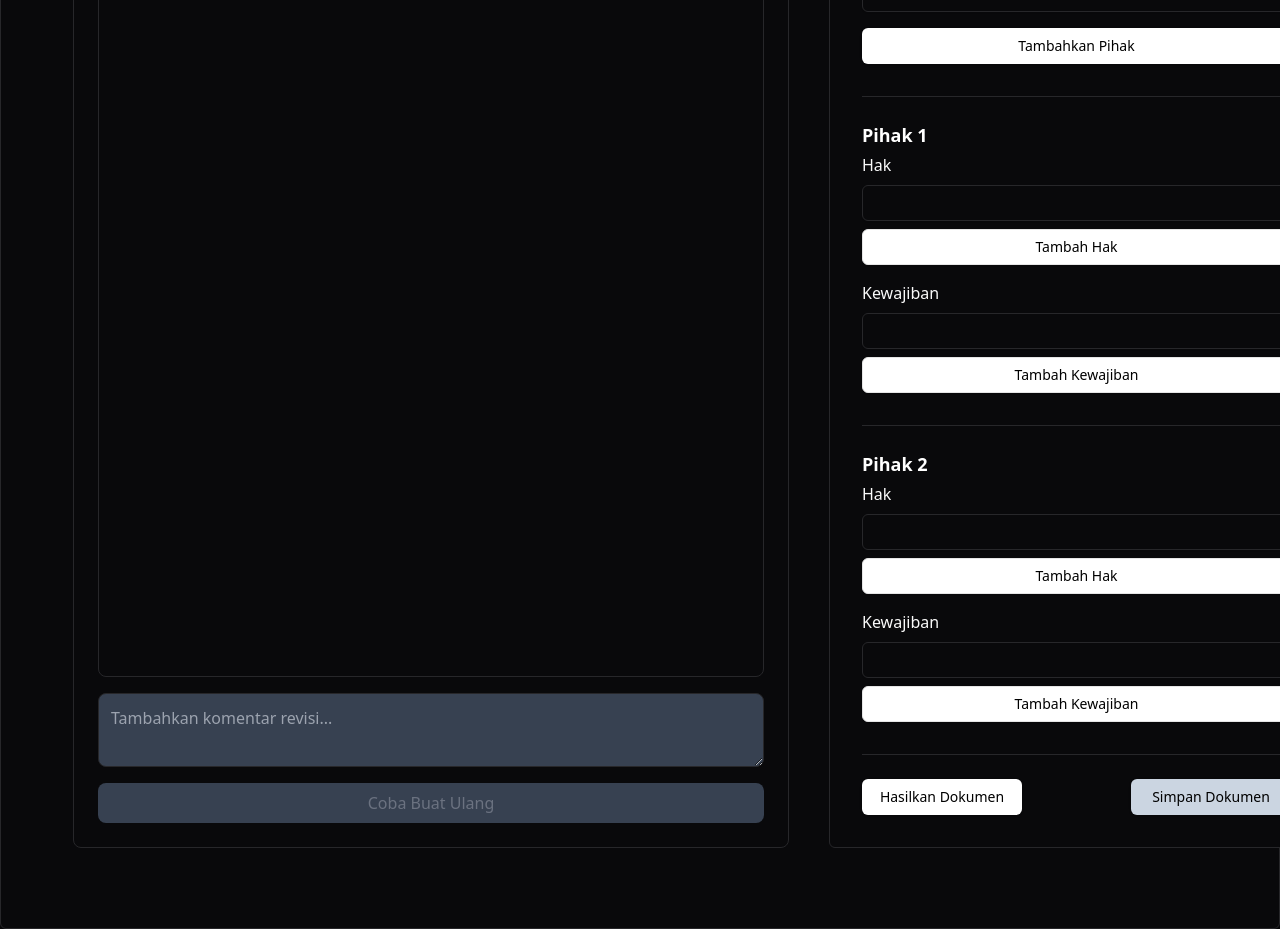
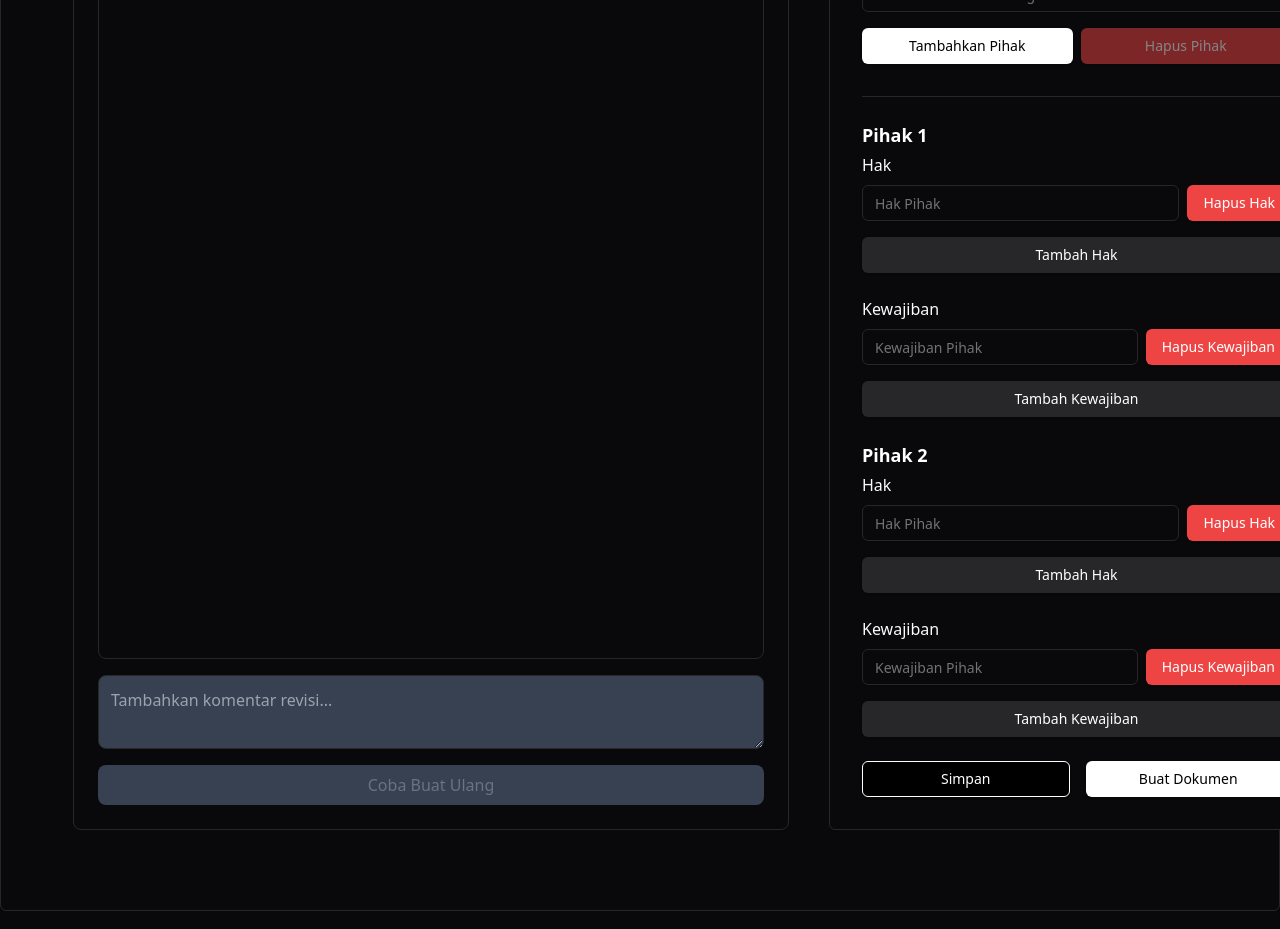
Before and after one commit to ppl-navigo/lambda, a Next.js app: page /legal-document in a window 1280 px wide. Shown: the part 660-1589 px from the top of the page. Built offline with nearby package versions, Linux system fonts and the light colour scheme.

Commit message:
[REFACTOR]: Fixing buttons and field pihak-pihak

```diff
--- a/app/components/Form/DocumentForm.tsx
+++ b/app/components/Form/DocumentForm.tsx
@@ -17,12 +17,20 @@ interface DocumentFormProps {
   onGenerate: () => void
 }
 
+interface Party {
+  id: string
+  customName: string
+}
+
 const DocumentForm: React.FC<DocumentFormProps> = ({ onGenerate }) => {
   const [judul, setJudul] = useState("")
   const [tujuan, setTujuan] = useState("")
   const [startDate, setStartDate] = useState<Date | null>(null)
   const [endDate, setEndDate] = useState<Date | null>(null)
-  const [parties, setParties] = useState(["Pihak 1", "Pihak 2"])
+  const [parties, setParties] = useState<Party[]>([
+    { id: "Pihak 1", customName: "" },
+    { id: "Pihak 2", customName: "" },
+  ])
   const [rights, setRights] = useState<{ [key: string]: string[] }>({
     "Pihak 1": [""],
     "Pihak 2": [""],
@@ -44,10 +52,10 @@ const DocumentForm: React.FC<DocumentFormProps> = ({ onGenerate }) => {
 
   // Tambahkan pihak baru
   const addParty = () => {
-    const newParty = `Pihak ${parties.length + 1}`
-    setParties([...parties, newParty])
-    setRights({ ...rights, [newParty]: [""] })
-    setObligations({ ...obligations, [newParty]: [""] })
+    const newPartyId = `Pihak ${parties.length + 1}`
+    setParties([...parties, { id: newPartyId, customName: "" }])
+    setRights({ ...rights, [newPartyId]: [""] })
+    setObligations({ ...obligations, [newPartyId]: [""] })
   }
 
   // Update Hak & Kewajiban
@@ -62,6 +70,7 @@ const DocumentForm: React.FC<DocumentFormProps> = ({ onGenerate }) => {
     updatedObligations[index] = value
     setObligations({ ...obligations, [party]: updatedObligations })
   }
+
   // Tambahkan Hak/Kewajiban baru
   const addRight = (party: string) => {
     setRights({ ...rights, [party]: [...rights[party], ""] })
@@ -81,6 +90,7 @@ const DocumentForm: React.FC<DocumentFormProps> = ({ onGenerate }) => {
     const updatedObligations = obligations[party].filter((_, i) => i !== index)
     setObligations({ ...obligations, [party]: updatedObligations })
   }
+
   return (
     <div className="p-8 bg-[#09090B] text-white rounded-md border border-[#27272A] w-[495px]">
       {/* Judul */}
@@ -168,78 +178,48 @@ const DocumentForm: React.FC<DocumentFormProps> = ({ onGenerate }) => {
         <h3 className="text-lg font-semibold text-[#FAFAFA] mb-2">
           Pihak-Pihak
         </h3>
-        {parties.map((party) => (
+        {parties.map((party, idx) => (
           <Input
-            key={party} // Use party name as the key instead of index
-            value={party.startsWith("Pihak") ? "" : party} // Hapus teks default saat diketik
+            key={party.id}
+            value={party.customName}
             onChange={(e) => {
               const updatedParties = [...parties]
-              const oldPartyName = party
-              const newPartyName =
-                e.target.value || `Pihak ${parties.indexOf(party) + 1}`
-
-              const updatedRights = { ...rights }
-              const updatedObligations = { ...obligations }
-
-              // Perbarui nama dalam daftar parties
-              const partyIndex = parties.indexOf(party)
-              updatedParties[partyIndex] = newPartyName
-
-              if (oldPartyName !== newPartyName) {
-                updatedRights[newPartyName] = updatedRights[oldPartyName] || [
-                  "",
-                ]
-                updatedObligations[newPartyName] = updatedObligations[
-                  oldPartyName
-                ] || [""]
-                delete updatedRights[oldPartyName]
-                delete updatedObligations[oldPartyName]
-              }
-
+              updatedParties[idx].customName = e.target.value
               setParties(updatedParties)
-              setRights(updatedRights)
-              setObligations(updatedObligations)
             }}
             className="bg-[#09090B] border border-[#27272A] text-white placeholder-[#A1A1AA] mb-2"
-            placeholder={`Pihak ${parties.indexOf(party) + 1}`}
+            placeholder={`${party.id} : Nama atau Organisasi`}
           />
         ))}
-
-        {parties.length > 2 ? (
-          <div className="flex gap-2 mt-2">
+        <div className="flex gap-2">
           <Button
-              className="flex-1 bg-white text-black hover:bg-gray-300"
+            className="flex-1 mt-2 bg-white text-black hover:bg-gray-300"
             onClick={addParty}
           >
             Tambahkan Pihak
           </Button>
           <Button
-              className="flex-1 bg-red-600 text-white hover:bg-red-700"
+            className="flex-1 mt-2 bg-red-500 text-white hover:bg-red-600"
             onClick={() => {
-                const updatedParties = parties.slice(0, -1)
-                const removedParty = parties[parties.length - 1]
+              if (parties.length <= 2) return
+              const lastParty = parties[parties.length - 1]
+              const newParties = parties.slice(0, -1)
+              setParties(newParties)
 
-                const updatedRights = { ...rights }
-                const updatedObligations = { ...obligations }
-                delete updatedRights[removedParty]
-                delete updatedObligations[removedParty]
+              // Remove rights and obligations for the deleted party
+              const newRights = { ...rights }
+              delete newRights[lastParty.id]
+              setRights(newRights)
 
-                setParties(updatedParties)
-                setRights(updatedRights)
-                setObligations(updatedObligations)
+              const newObligations = { ...obligations }
+              delete newObligations[lastParty.id]
+              setObligations(newObligations)
             }}
+            disabled={parties.length <= 2}
           >
             Hapus Pihak
           </Button>
         </div>
-        ) : (
-          <Button
-            className="w-full mt-2 bg-white text-black hover:bg-gray-300"
-            onClick={addParty}
-          >
-            Tambahkan Pihak
-          </Button>
-        )}
       </div>
 
       {/* Hak & Kewajiban */}
@@ -247,100 +227,93 @@ const DocumentForm: React.FC<DocumentFormProps> = ({ onGenerate }) => {
       <hr className="border-[#27272A] mt-8 mb-4" />
 
       {parties.map((party) => (
-        <div key={party} className="mt-6">
-          <h3 className="text-lg font-semibold mb-1">{party}</h3>
+        <div key={party.id} className="mt-6">
+          <h3 className="text-lg font-semibold mb-1">
+            {party.id}
+            {party.customName ? ` : ${party.customName}` : ""}
+          </h3>
 
           {/* Hak */}
           <label
-            htmlFor={`hak-${party}`}
+            htmlFor={`hak-${party.id}`}
             className="text-[#FAFAFA] block mt-1 mb-2"
           >
             Hak
           </label>
-          {rights[party].map((right, index) => (
-            <div key={`${party}-hak-${index}`} className="mb-2">
+          {rights[party.id]?.map((right, index) => (
+            <div key={`${party.id}-right-${index}`} className="flex gap-2 mb-2">
               <Input
-                id={`hak-${party}-${index}`} // Unique id for accessibility
-                className="bg-[#09090B] border border-[#27272A] text-white"
                 value={right}
-                onChange={(e) => updateRights(party, index, e.target.value)}
+                onChange={(e) => updateRights(party.id, index, e.target.value)}
+                className="bg-[#09090B] text-white placeholder-[#A1A1AA] border border-[#27272A]"
+                placeholder="Hak Pihak"
               />
+              <Button
+                type="button"
+                onClick={() => removeRight(party.id, index)}
+                className="bg-red-500 text-white"
+              >
+                Hapus Hak
+              </Button>
             </div>
           ))}
-          <div className="flex gap-2">
           <Button
-              variant="outline"
-              className="flex-1 text-black hover:bg-gray-300"
-              onClick={() => addRight(party)}
+            onClick={() => addRight(party.id)}
+            className="w-full bg-[#27272A] text-white mt-2"
           >
             Tambah Hak
           </Button>
-            {rights[party].length > 1 && (
-              <Button
-                variant="destructive"
-                className="flex-1"
-                onClick={() => removeRight(party, rights[party].length - 1)}
-              >
-                Hapus Hak
-              </Button>
-            )}
-          </div>
 
           {/* Kewajiban */}
           <label
-            htmlFor={`kewajiban-${party}`}
-            className="text-[#FAFAFA] block mt-4 mb-2"
+            htmlFor={`kewajiban-${party.id}`}
+            className="text-[#FAFAFA] block mt-6 mb-2"
           >
             Kewajiban
           </label>
-          {obligations[party].map((obligation, index) => (
-            <div key={`${party}-kewajiban-${index}`} className="mb-2">
+          {obligations[party.id]?.map((obligation, index) => (
+            <div
+              key={`${party.id}-obligation-${index}`}
+              className="flex gap-2 mb-2"
+            >
               <Input
-                id={`kewajiban-${party}-${index}`} // Unique id for accessibility
-                className="bg-[#09090B] border border-[#27272A] text-white"
                 value={obligation}
                 onChange={(e) =>
-                  updateObligations(party, index, e.target.value)
+                  updateObligations(party.id, index, e.target.value)
                 }
+                className="bg-[#09090B] text-white placeholder-[#A1A1AA] border border-[#27272A]"
+                placeholder="Kewajiban Pihak"
               />
+              <Button
+                type="button"
+                onClick={() => removeObligation(party.id, index)}
+                className="bg-red-500 text-white"
+              >
+                Hapus Kewajiban
+              </Button>
             </div>
           ))}
-          <div className="flex gap-2">
           <Button
-              variant="outline"
-              className="flex-1 text-black hover:bg-gray-300"
-              onClick={() => addObligation(party)}
+            onClick={() => addObligation(party.id)}
+            className="w-full bg-[#27272A] text-white mt-2"
           >
             Tambah Kewajiban
           </Button>
-            {obligations[party].length > 1 && (
-              <Button
-                variant="destructive"
-                className="flex-1"
-                onClick={() =>
-                  removeObligation(party, obligations[party].length - 1)
-                }
-              >
-                Hapus Kewajiban
-              </Button>
-            )}
-          </div>
-          {/* Garis batas */}
-          <hr className="border-[#27272A] mt-8 mb-4" />
         </div>
       ))}
 
-      {/* Tombol */}
-      <div className="flex justify-between mt-6">
+      <div className="mt-6">
+        <div className="flex gap-4">
+          <Button className="flex-1 bg-black text-white hover:bg-black-700 border border-white">
+            Simpan
+          </Button>
           <Button
-          className="bg-white text-black hover:bg-gray-300 w-40"
+            className="flex-1 bg-white text-black hover:bg-gray-300"
             onClick={onGenerate}
           >
-          Hasilkan Dokumen
+            Buat Dokumen
           </Button>
-        <Button className="bg-[#CBD5E1] text-black hover:bg-[#A3B6CC] w-40">
-          Simpan Dokumen
-        </Button>
+        </div>
       </div>
     </div>
   )
```
Also changed, not shown: app/legal-document/page.tsx (+9 -10 lines), 2 other files (tests, documents, lock files or other folders). Lines whose indentation alone changed are shown as unchanged.
